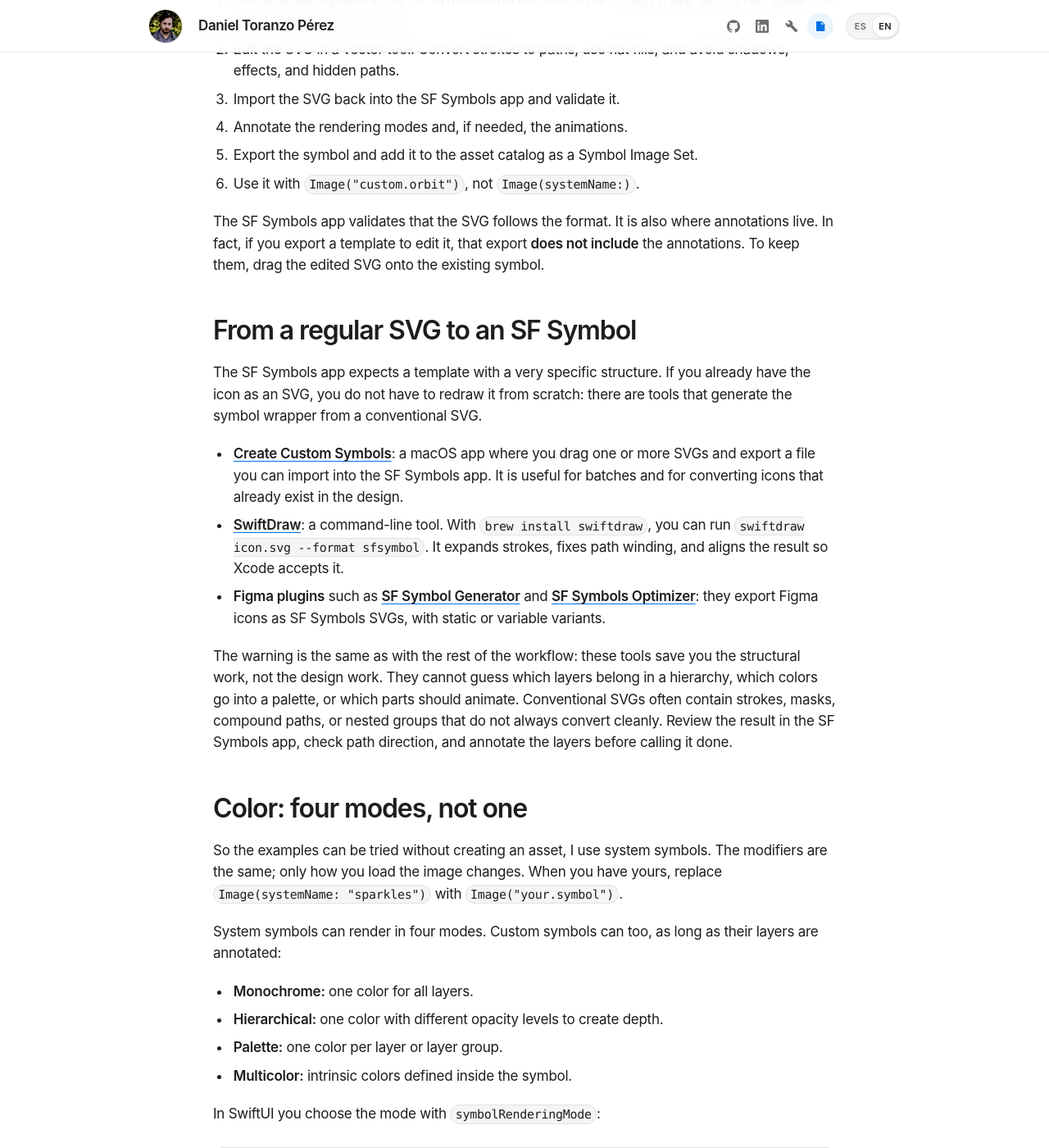
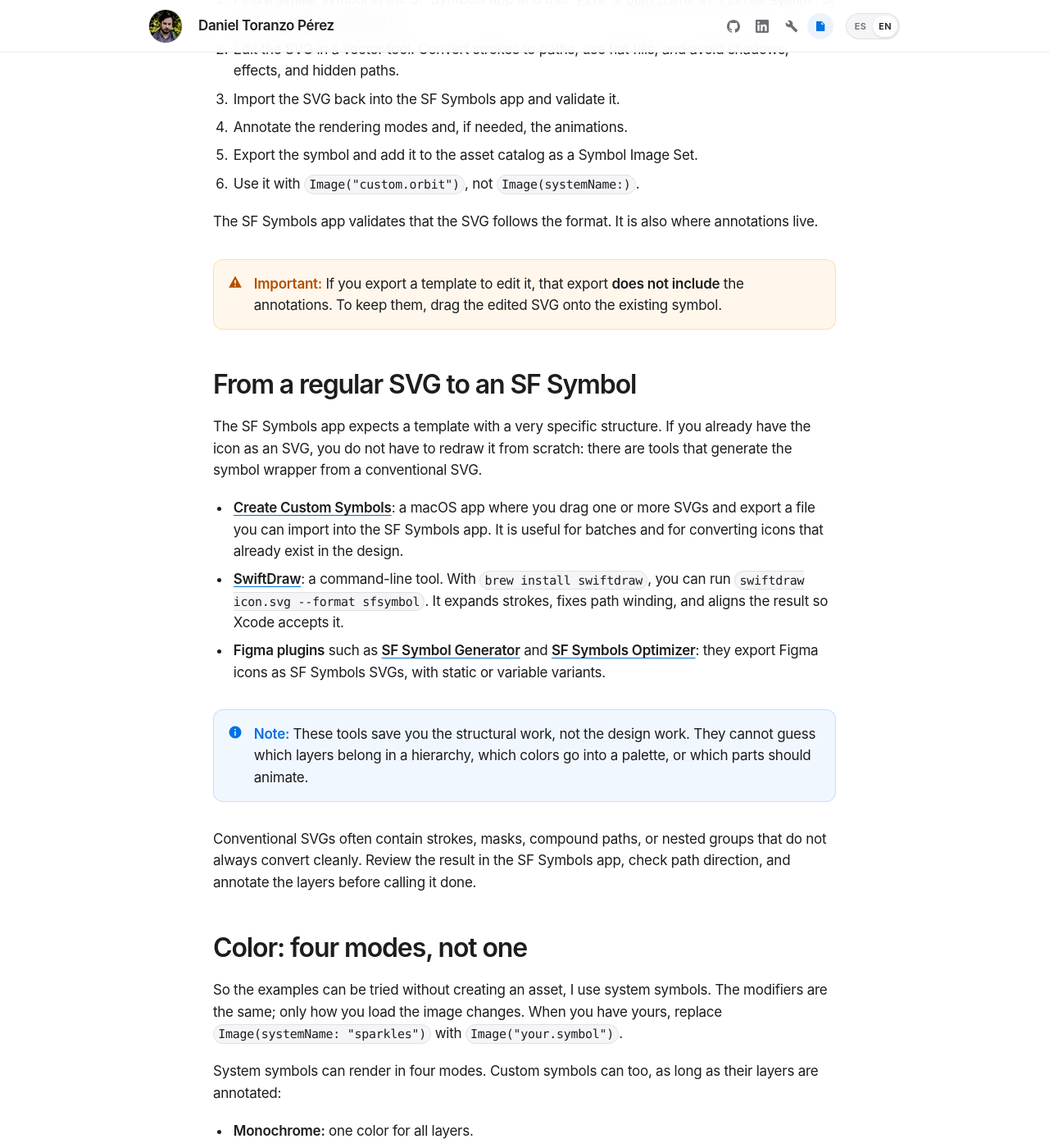
Before and after one commit to obocat/daniel_toranzo_perez, a Jekyll site: the page built from _posts/2026-11-09-sf-symbols-personalizados-color-animacion.markdown, in a window 1280 px wide and 1400 px high, scrolled down 985 px. Shown: the whole window at 82% size. Built offline with Jekyll 4.4.1, drawn with Linux system fonts in a browser that asks for light colours; some of the changed text lies outside the part shown.

Commit message:
docs: add callouts to published articles (#27) (#28)

```diff
--- a/_posts/2026-11-09-sf-symbols-personalizados-color-animacion.markdown
+++ b/_posts/2026-11-09-sf-symbols-personalizados-color-animacion.markdown
@@ -32,7 +32,10 @@
 5. Exportar el símbolo y añadirlo al asset catalog como Symbol Image Set.
 6. Usarlo con `Image("custom.orbit")`, no con `Image(systemName:)`.
 
-La app SF Symbols es la que valida que el SVG cumple el formato. También es donde se guardan las anotaciones. De hecho, si exportas una plantilla para editarla, esa exportación **no incluye** las anotaciones. Para conservarlas, hay que arrastrar el SVG editado sobre el símbolo existente.
+La app SF Symbols es la que valida que el SVG cumple el formato. También es donde se guardan las anotaciones.
+
+> **Importante:** Si exportas una plantilla para editarla, esa exportación **no incluye** las anotaciones. Para conservarlas, hay que arrastrar el SVG editado sobre el símbolo existente.
+{: .doc-callout .doc-callout--important}
 
 ## De un SVG normal a un SF Symbol
 
@@ -42,7 +45,10 @@
 - [**SwiftDraw**](https://github.com/swhitty/SwiftDraw): herramienta de línea de comandos. Con `brew install swiftdraw`, puedes ejecutar `swiftdraw icon.svg --format sfsymbol`. Expande trazos, ajusta el winding de los paths y alinea el resultado para que Xcode lo acepte.
 - **Plugins de Figma** como [**SF Symbol Generator**](https://www.figma.com/community/plugin/1487107089082698461/sf-symbol-generator) y [**SF Symbols Optimizer**](https://www.figma.com/community/plugin/1265484574589944515/sf-symbols-optimizer): exportan iconos de Figma como SVG de SF Symbols, con variantes estáticas o variables.
 
-La advertencia es la misma que con el resto del flujo: estas herramientas ahorran el trabajo de estructura, no el de diseño. No pueden adivinar qué capas deben formar parte de una jerarquía, qué colores van en palette o qué partes deben animarse. Además, los SVG convencionales suelen traer trazos, máscaras, compound paths o grupos anidados que no siempre se convierten bien. Revisa el resultado en la app SF Symbols, comprueba la dirección de los paths y anota las capas antes de darlo por bueno.
+> **Nota:** Estas herramientas ahorran el trabajo de estructura, no el de diseño. No pueden adivinar qué capas deben formar parte de una jerarquía, qué colores van en palette o qué partes deben animarse.
+{: .doc-callout .doc-callout--note}
+
+Los SVG convencionales suelen traer trazos, máscaras, compound paths o grupos anidados que no siempre se convierten bien. Revisa el resultado en la app SF Symbols, comprueba la dirección de los paths y anota las capas antes de darlo por bueno.
 
 ## Color: cuatro modos, no uno
 
@@ -138,7 +144,8 @@
 
 Tampoco conviene copiar símbolos de Apple que representan productos o features y modificar sus trazos. La app SF Symbols marca algunos símbolos como no personalizables.
 
-Y hay una limitación práctica: las anotaciones dependen de que el número y el orden de los paths se mantengan. Si editas el SVG y eliminas o reordenas paths, las anotaciones pueden quedar desincronizadas. Valida y revisa el símbolo después de cada cambio.
+> **Importante:** Las anotaciones dependen de que el número y el orden de los paths se mantengan. Si editas el SVG y eliminas o reordenas paths, las anotaciones pueden quedar desincronizadas. Valida y revisa el símbolo después de cada cambio.
+{: .doc-callout .doc-callout--important}
 
 ## Accesibilidad y movimiento
 
@@ -218,7 +225,10 @@
 5. Export the symbol and add it to the asset catalog as a Symbol Image Set.
 6. Use it with `Image("custom.orbit")`, not `Image(systemName:)`.
 
-The SF Symbols app validates that the SVG follows the format. It is also where annotations live. In fact, if you export a template to edit it, that export **does not include** the annotations. To keep them, drag the edited SVG onto the existing symbol.
+The SF Symbols app validates that the SVG follows the format. It is also where annotations live.
+
+> **Important:** If you export a template to edit it, that export **does not include** the annotations. To keep them, drag the edited SVG onto the existing symbol.
+{: .doc-callout .doc-callout--important}
 
 ## From a regular SVG to an SF Symbol
 
@@ -228,7 +238,10 @@
 - [**SwiftDraw**](https://github.com/swhitty/SwiftDraw): a command-line tool. With `brew install swiftdraw`, you can run `swiftdraw icon.svg --format sfsymbol`. It expands strokes, fixes path winding, and aligns the result so Xcode accepts it.
 - **Figma plugins** such as [**SF Symbol Generator**](https://www.figma.com/community/plugin/1487107089082698461/sf-symbol-generator) and [**SF Symbols Optimizer**](https://www.figma.com/community/plugin/1265484574589944515/sf-symbols-optimizer): they export Figma icons as SF Symbols SVGs, with static or variable variants.
 
-The warning is the same as with the rest of the workflow: these tools save you the structural work, not the design work. They cannot guess which layers belong in a hierarchy, which colors go into a palette, or which parts should animate. Conventional SVGs often contain strokes, masks, compound paths, or nested groups that do not always convert cleanly. Review the result in the SF Symbols app, check path direction, and annotate the layers before calling it done.
+> **Note:** These tools save you the structural work, not the design work. They cannot guess which layers belong in a hierarchy, which colors go into a palette, or which parts should animate.
+{: .doc-callout .doc-callout--note}
+
+Conventional SVGs often contain strokes, masks, compound paths, or nested groups that do not always convert cleanly. Review the result in the SF Symbols app, check path direction, and annotate the layers before calling it done.
 
 ## Color: four modes, not one
 
@@ -324,7 +337,8 @@
 
 You should also avoid copying Apple symbols that depict products or features and modifying their paths. The SF Symbols app marks some symbols as non-customizable.
 
-There is also a practical limitation: annotations depend on the number and order of paths staying the same. If you edit the SVG and remove or reorder paths, the annotations can become out of sync. Validate and review the symbol after every change.
+> **Important:** Annotations depend on the number and order of paths staying the same. If you edit the SVG and remove or reorder paths, the annotations can become out of sync. Validate and review the symbol after every change.
+{: .doc-callout .doc-callout--important}
 
 ## Accessibility and motion
 
```
Also changed, not shown: _posts/2026-11-04-swiftui-toolbar-sin-liquid-glass.markdown (+16 -6 lines).
